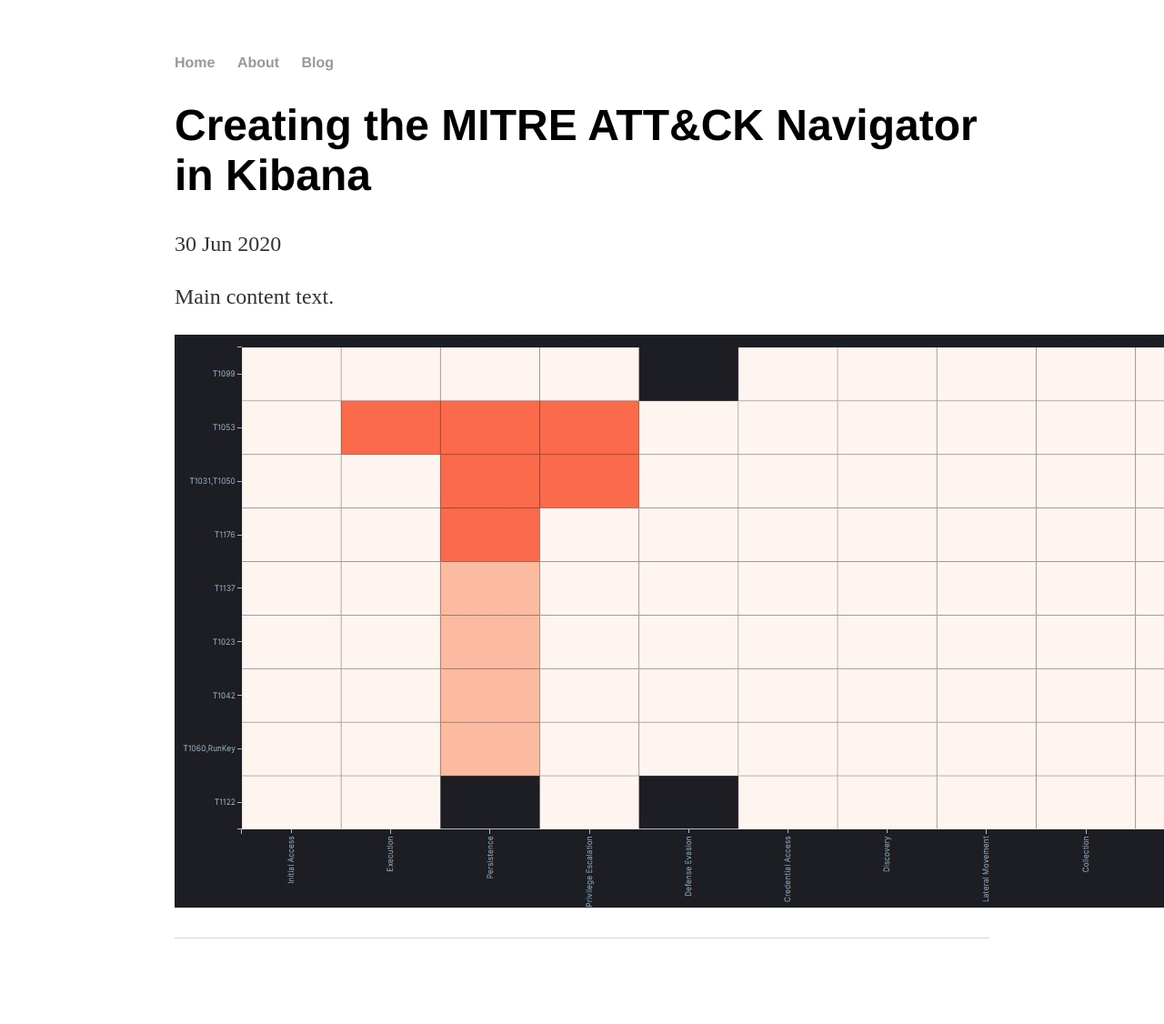
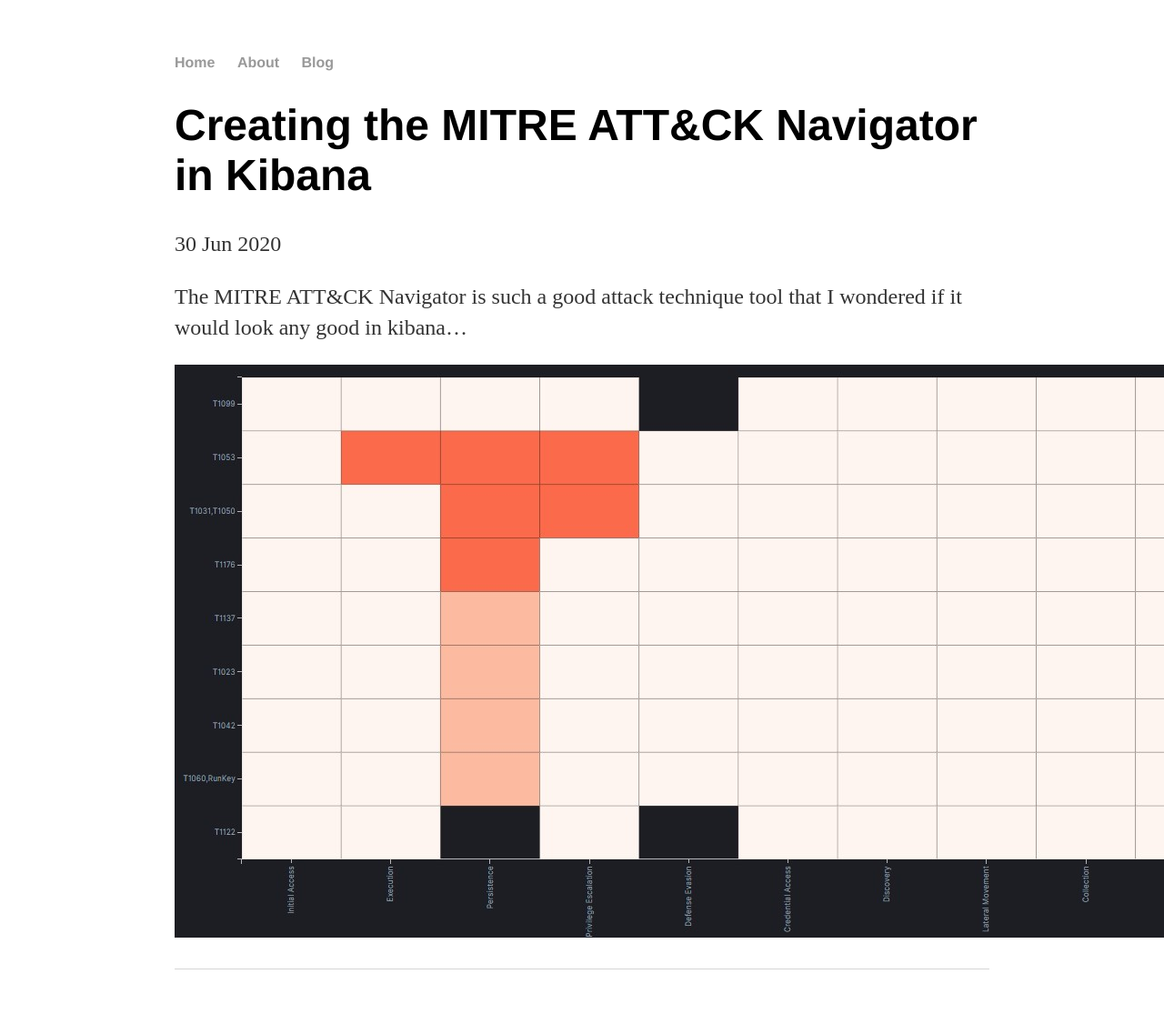
Before and after one commit to 5am5ecure/5am5ecure.github.io, a Jekyll site: the page built from _posts/2020-06-30-creating-the-mitre-attack-navigator-in-kibana.md, in a window 1280 px wide. Shown: the whole page at 91% size. Built offline with Jekyll 4.4.1, drawn with Linux system fonts in a browser that asks for light colours; before the commit the page ends 1092 px from its top, so only the background shows below that.

Commit message:
Update 2020-06-30-creating-the-mitre-attack-navigator-in-kibana.md

```diff
--- a/_posts/2020-06-30-creating-the-mitre-attack-navigator-in-kibana.md
+++ b/_posts/2020-06-30-creating-the-mitre-attack-navigator-in-kibana.md
@@ -4,6 +4,6 @@
 date: 2020-06-30
 ---
 
-Main content text.
+The MITRE ATT&CK Navigator is such a good attack technique tool that I wondered if it would look any good in kibana...
 
 <img src="{{site.url}}/img/MITRE_Nav_Kibana.jpg" alt="MITRE ATT&CK Navigator in Kibana">
```
